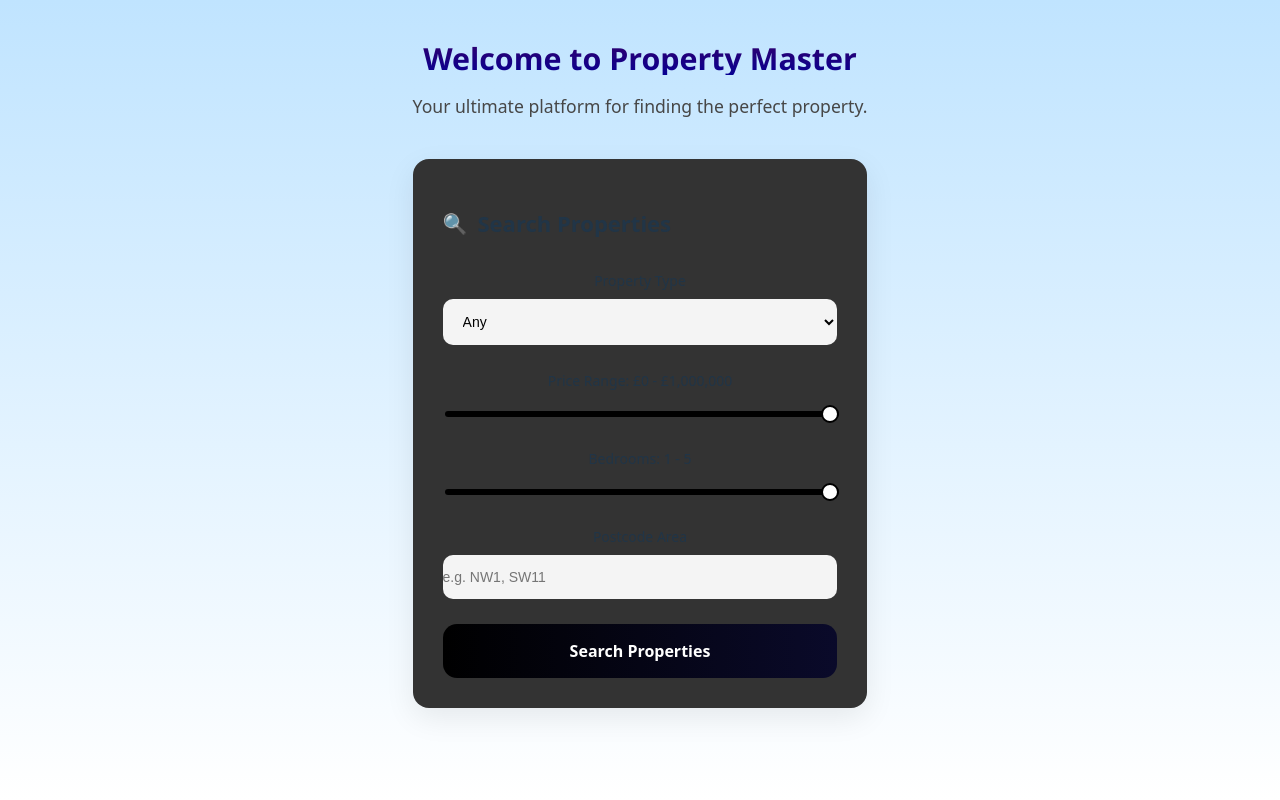
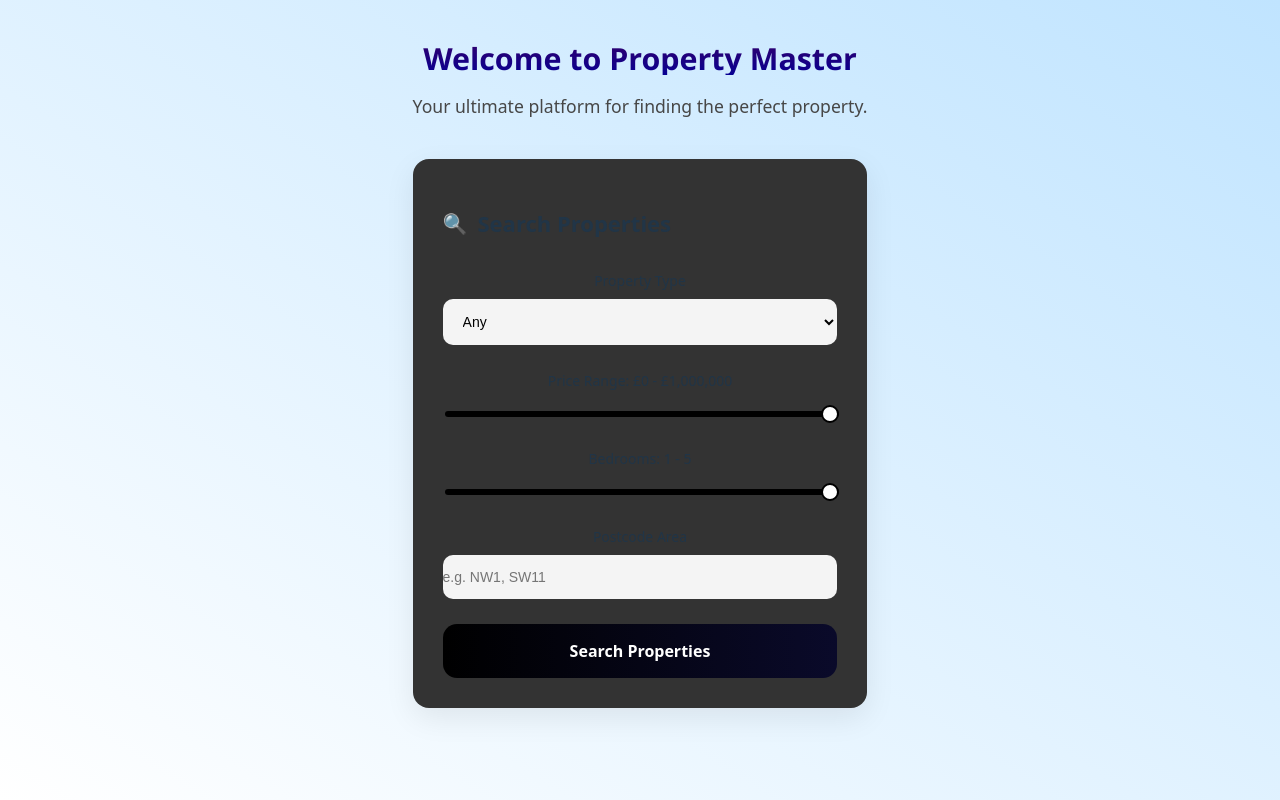
Before and after one commit to Chethi2003/Estate_Agent_Client-side_Web_Application, a React (Vite) app in the folder property-master/: page / in a window 1280 px wide. Built offline with nearby package versions, Linux system fonts and the light colour scheme.

Commit message:
fixed position of gradient background

```diff
--- a/property-master/src/index.css
+++ b/property-master/src/index.css
@@ -5,7 +5,7 @@
 
   color-scheme: light dark;
   color: rgba(255, 255, 255, 0.87);
-  background-image: linear-gradient(to bottom, #c0e4ff, #ffffff);
+  background-image: linear-gradient(to bottom left, #c0e4ff, #ffffff);
 
   font-synthesis: none;
   text-rendering: optimizeLegibility;
```
